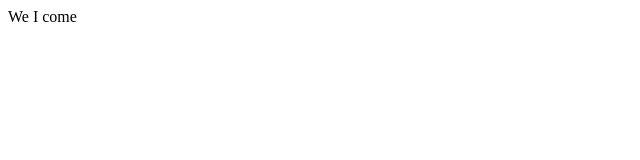
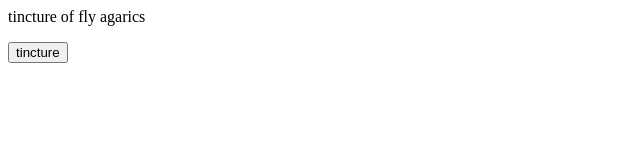
Before and after one commit to Leatherhead100/RAPH, a plain HTML site: page index.html in a window 1280 px wide. Shown: the whole page, without its empty margins (0-640 px from the left). Drawn offline with Linux system fonts and the light colour scheme.

Commit message:
Update index.html

```diff
--- a/index.html
+++ b/index.html
@@ -1,5 +1,6 @@
 <html>
  <body>
- <p>We I come </p>
-</body>
+ <p>tincture of fly agarics</p>
+  <button>tincture</button>
+ </body>
  </html>
```
